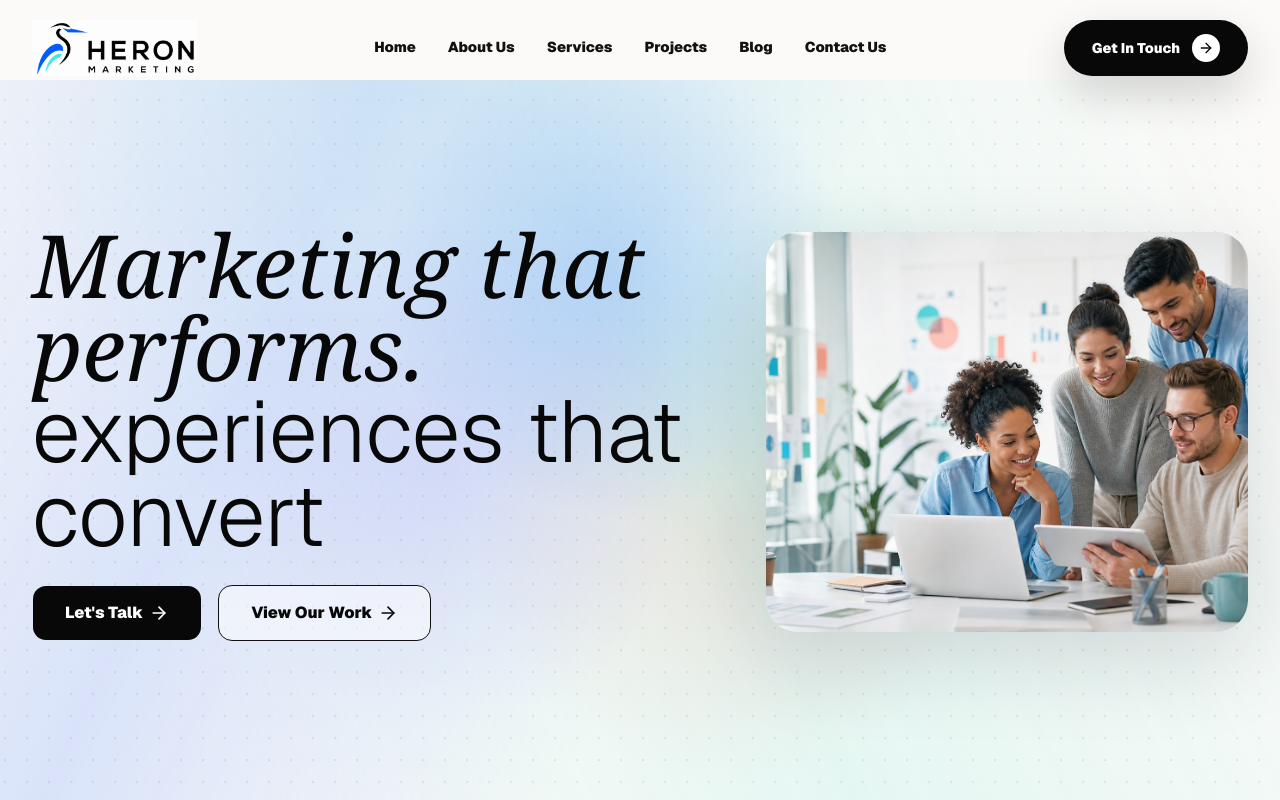
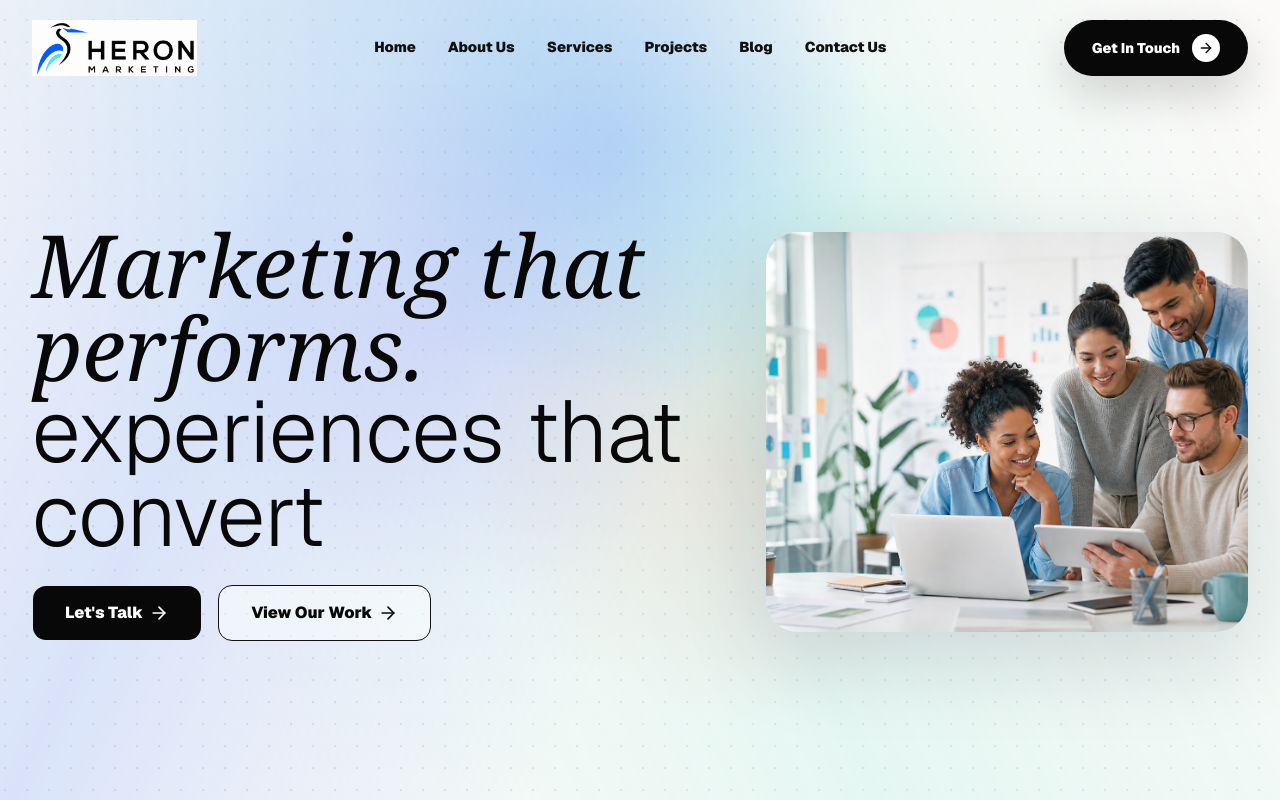
Before and after one commit to hammadi19/Heron, a Next.js app: page / in a window 1280 px wide. Shown: the top 800 px of the page. Built offline with nearby package versions, Linux system fonts and the light colour scheme.

Commit message:
Align header with hero background

```diff
--- a/app/page.tsx
+++ b/app/page.tsx
@@ -132,8 +132,8 @@ export default function Home() {
   return (
     <main className="min-h-screen bg-[#fbfaf8] text-[#080808]">
       <section className="relative isolate flex min-h-screen flex-col overflow-hidden bg-[#fbfaf8]">
-        <div className="absolute inset-x-0 top-20 h-[calc(100%-5rem)] bg-[radial-gradient(circle_at_48%_28%,rgba(20,92,255,.22),transparent_28%),radial-gradient(circle_at_64%_45%,rgba(124,232,217,.24),transparent_24%),radial-gradient(circle_at_57%_62%,rgba(255,112,88,.16),transparent_30%),radial-gradient(circle_at_35%_54%,rgba(170,124,255,.18),transparent_28%)]" />
-        <div className="hero-hover-field pointer-events-none absolute inset-0 top-20" />
+        <div className="absolute inset-0 bg-[radial-gradient(circle_at_48%_18%,rgba(20,92,255,.22),transparent_28%),radial-gradient(circle_at_64%_34%,rgba(124,232,217,.24),transparent_24%),radial-gradient(circle_at_57%_58%,rgba(255,112,88,.16),transparent_30%),radial-gradient(circle_at_35%_42%,rgba(170,124,255,.18),transparent_28%)]" />
+        <div className="hero-hover-field pointer-events-none absolute inset-0" />
         <div className="relative z-10 mx-auto grid w-full max-w-[92rem] flex-1 gap-10 px-5 pb-14 pt-32 sm:px-8 lg:grid-cols-[1.18fr_0.82fr] lg:items-center lg:pb-20 lg:pt-36">
           <div>
             <h1 className="max-w-[54rem] text-[3.1rem] font-light leading-[0.96] tracking-normal sm:text-[4.6rem] lg:text-[5.45rem]">
--- a/components/site/header.tsx
+++ b/components/site/header.tsx
@@ -25,7 +25,7 @@ export function Header({ inverted = false }: { inverted?: boolean }) {
         scrolled ? "py-2 shadow-[0_18px_50px_rgba(16,24,40,.08)]" : "py-5"
       } ${
         !scrolled
-          ? "border-black/0 bg-transparent"
+          ? "border-transparent bg-transparent"
           : "border-black/8 bg-white/92 backdrop-blur-xl"
       }`}
     >
```
